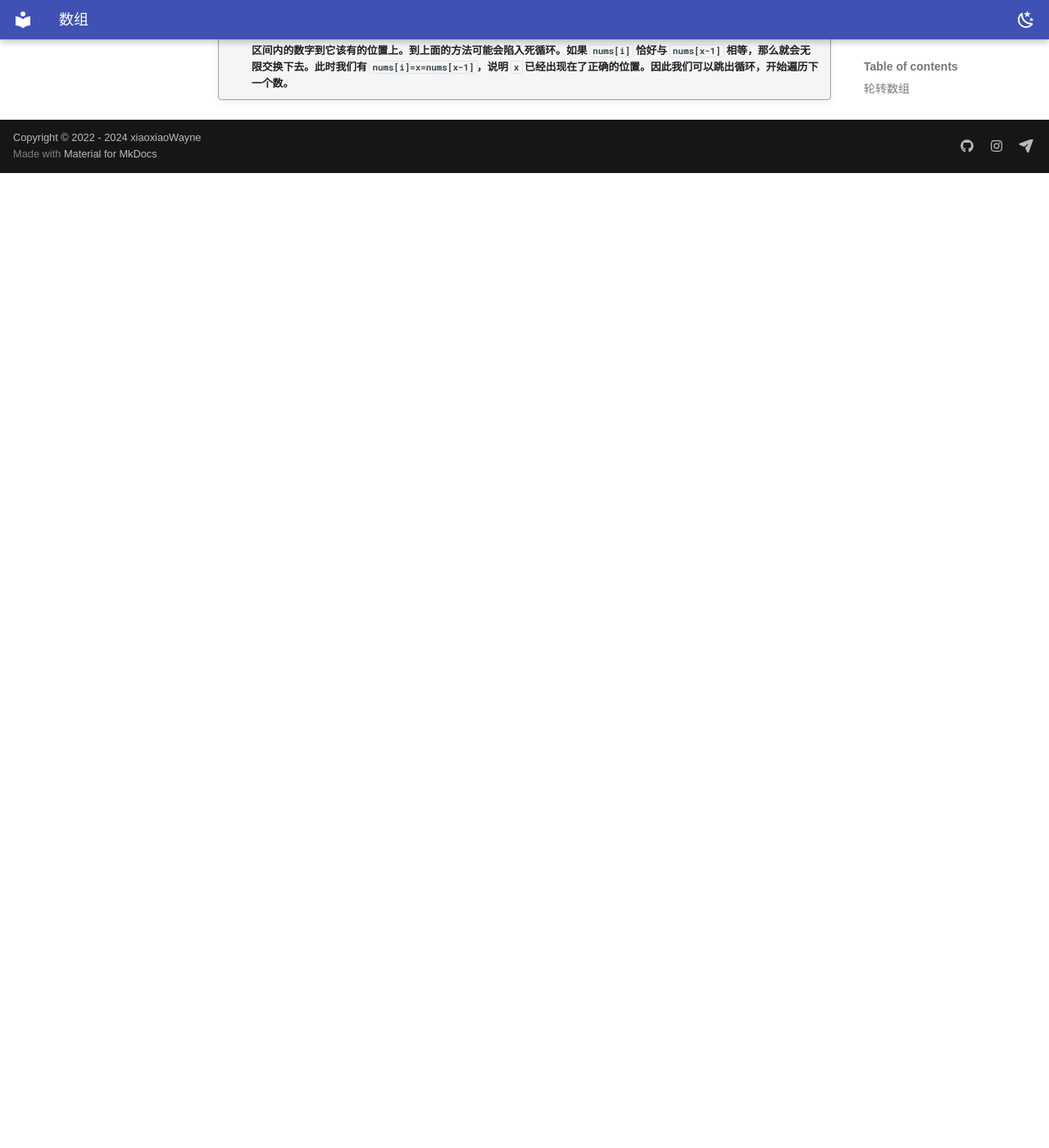
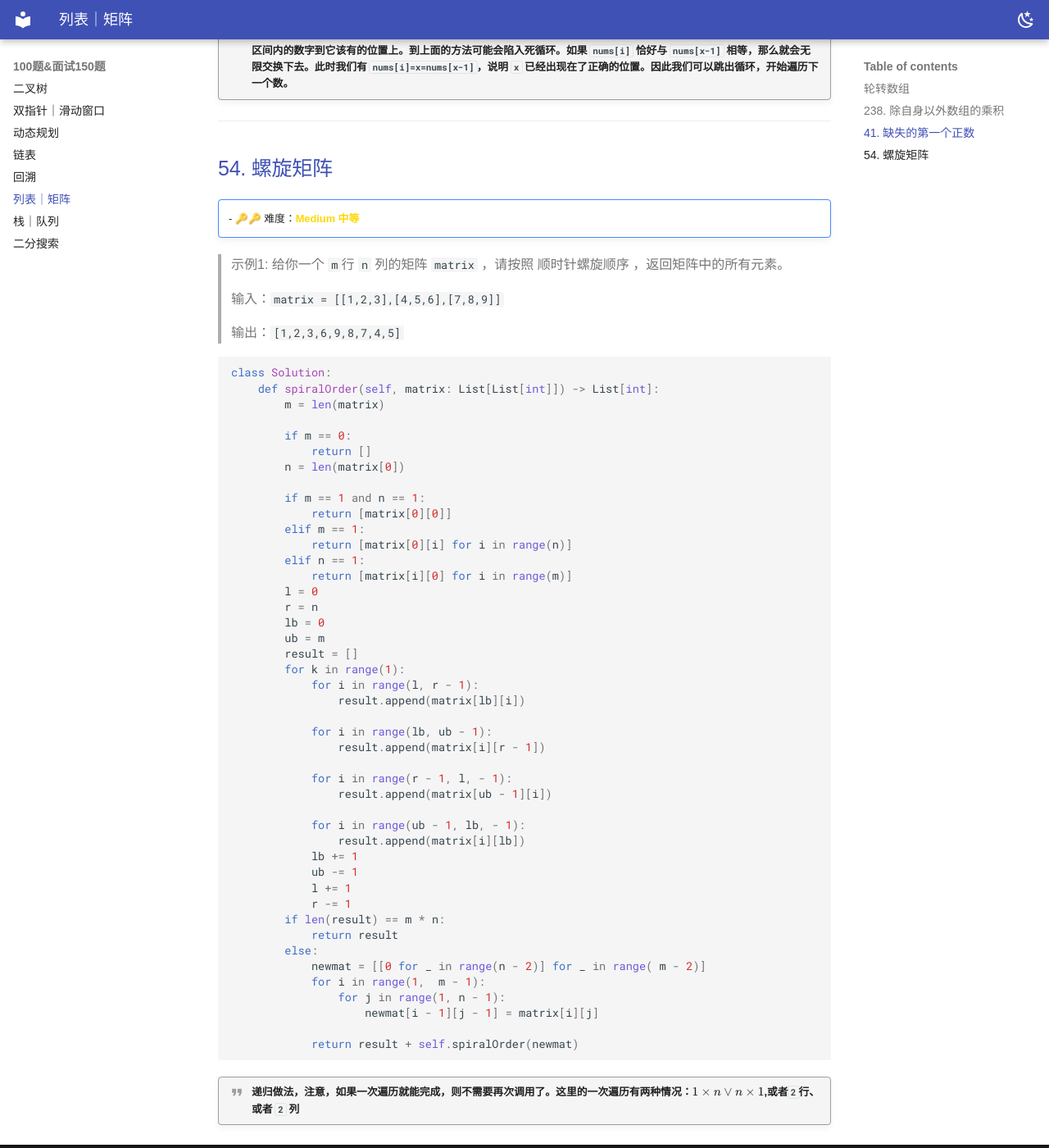
Before and after one commit to SmilingWayne/LeetCode, an MkDocs documentation site: the page built from docs/Hot100/Array.md, in a window 1280 px wide and 1400 px high, scrolled down 2732 px. Shown: the whole window at 82% size. Built offline with MkDocs 1.6.1 and Material for MkDocs 9.7.7, drawn with Linux system fonts in a browser that asks for light colours; comment, search, counter and statistics services are not loaded; a style sheet for code colours, icons or effects is not loaded; before the commit the page ends 2943 px from its top, so only the background shows below that.

Commit message:
Add update

````diff
--- a/docs/Hot100/Array.md
+++ b/docs/Hot100/Array.md
@@ -1,4 +1,4 @@
-# 数组
+# 数组与矩阵
 
 ## [轮转数组](https://leetcode.cn/problems/rotate-array/description/?envType=study-plan-v2&envId=top-100-liked)
 
@@ -172,3 +172,80 @@ class Solution:
 ```
 
 !!! quote "思路很重要：（1）如果数组长度是N，那么目标最大是 N+1，也就说1～N全部出现了；所以，我们可以每次交换一个在这个区间内的数字到它该有的位置上。到上面的方法可能会陷入死循环。如果 `nums[i]` 恰好与 `nums[x−1]` 相等，那么就会无限交换下去。此时我们有 `nums[i]=x=nums[x−1]`，说明 `x` 已经出现在了正确的位置。因此我们可以跳出循环，开始遍历下一个数。"
+
+
+----
+
+
+## [54. 螺旋矩阵](https://leetcode.cn/problems/spiral-matrix/description/?envType=study-plan-v2&envId=top-100-liked)
+
+<!-- 所有文件名必须是该题目的英文名 -->
+
+!!! note ""
+    <!-- 这里记载考察的数据结构、算法等 -->
+    - 🔑🔑 难度：<span style = "color:gold; font-weight:bold">Medium 中等 </span>
+
+<!-- <span style = "color:gold; font-weight:bold">Medium 中等 </span> 中等 -->
+<!-- <span style = "color:crisma; font-weight:bold">High 困难</span> 困难 -->
+<!-- <span style = "color:Green; font-weight:bold">Easy 简单</span> 简单 -->
+
+<!-- 题目简介 -->
+
+
+> 示例1:
+> 给你一个 `m`行 `n` 列的矩阵 `matrix` ，请按照 顺时针螺旋顺序 ，返回矩阵中的所有元素。
+>
+> 输入：`matrix = [[1,2,3],[4,5,6],[7,8,9]]`
+>
+> 输出：`[1,2,3,6,9,8,7,4,5]`
+
+
+```python
+class Solution:
+    def spiralOrder(self, matrix: List[List[int]]) -> List[int]:
+        m = len(matrix)
+
+        if m == 0:
+            return []
+        n = len(matrix[0])
+
+        if m == 1 and n == 1:
+            return [matrix[0][0]]
+        elif m == 1:
+            return [matrix[0][i] for i in range(n)]
+        elif n == 1:
+            return [matrix[i][0] for i in range(m)]
+        l = 0
+        r = n
+        lb = 0
+        ub = m
+        result = []
+        for k in range(1):
+            for i in range(l, r - 1):
+                result.append(matrix[lb][i])
+
+            for i in range(lb, ub - 1):
+                result.append(matrix[i][r - 1])
+
+            for i in range(r - 1, l, - 1):
+                result.append(matrix[ub - 1][i])
+
+            for i in range(ub - 1, lb, - 1):
+                result.append(matrix[i][lb])
+            lb += 1
+            ub -= 1
+            l += 1
+            r -= 1
+        if len(result) == m * n:
+            return result
+        else:
+            newmat = [[0 for _ in range(n - 2)] for _ in range( m - 2)]
+            for i in range(1,  m - 1):
+                for j in range(1, n - 1):
+                    newmat[i - 1][j - 1] = matrix[i][j]
+
+            return result + self.spiralOrder(newmat)
+
+```
+
+!!! quote "递归做法，注意，如果一次遍历就能完成，则不需要再次调用了。这里的一次遍历有两种情况：$1 \times n \lor n \times 1$,或者`2`行、或者 `2` 列"
--- a/mkdocs.yml
+++ b/mkdocs.yml
@@ -22,6 +22,8 @@ nav:
       - 动态规划: Hot100/DP.md
       - 链表: Hot100/LinkedList.md
       - 回溯: Hot100/Backtrack.md
+      - 列表｜矩阵: Hot100/Array.md
+      - 栈｜队列: Hot100/Stack.md
       - 二分搜索: Hot100/Bin_search.md
 docs_dir: docs/
 
@@ -93,9 +95,14 @@ plugins:
 
 markdown_extensions:
   - admonition
+  - def_list
   - pymdownx.details
   - pymdownx.superfences
+  - pymdownx.arithmatex:
+      generic: true
 
+extra_javascript:
+  - https://unpkg.com/mathjax@3/es5/tex-mml-chtml.js
 extra_css:
   - stylesheets/extra.css
   - https://cdn.jsdelivr.net/npm/lxgw-wenkai-screen-webfont@1.1.0/style.css
````
Also changed, not shown: docs/Hot100/Backtrack.md (+47 -0 lines), docs/Hot100/Bin_Tree.md (+48 -1 lines).
